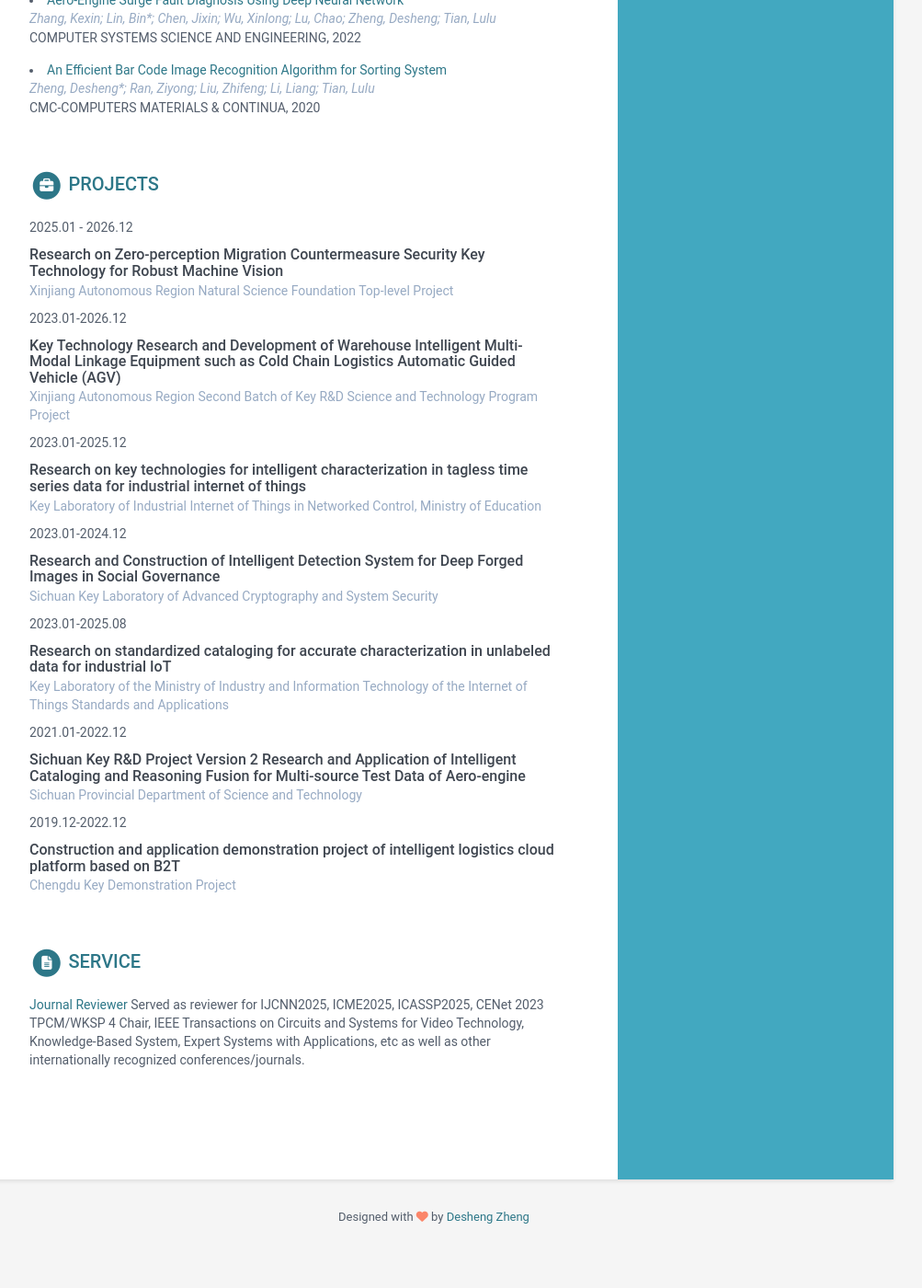
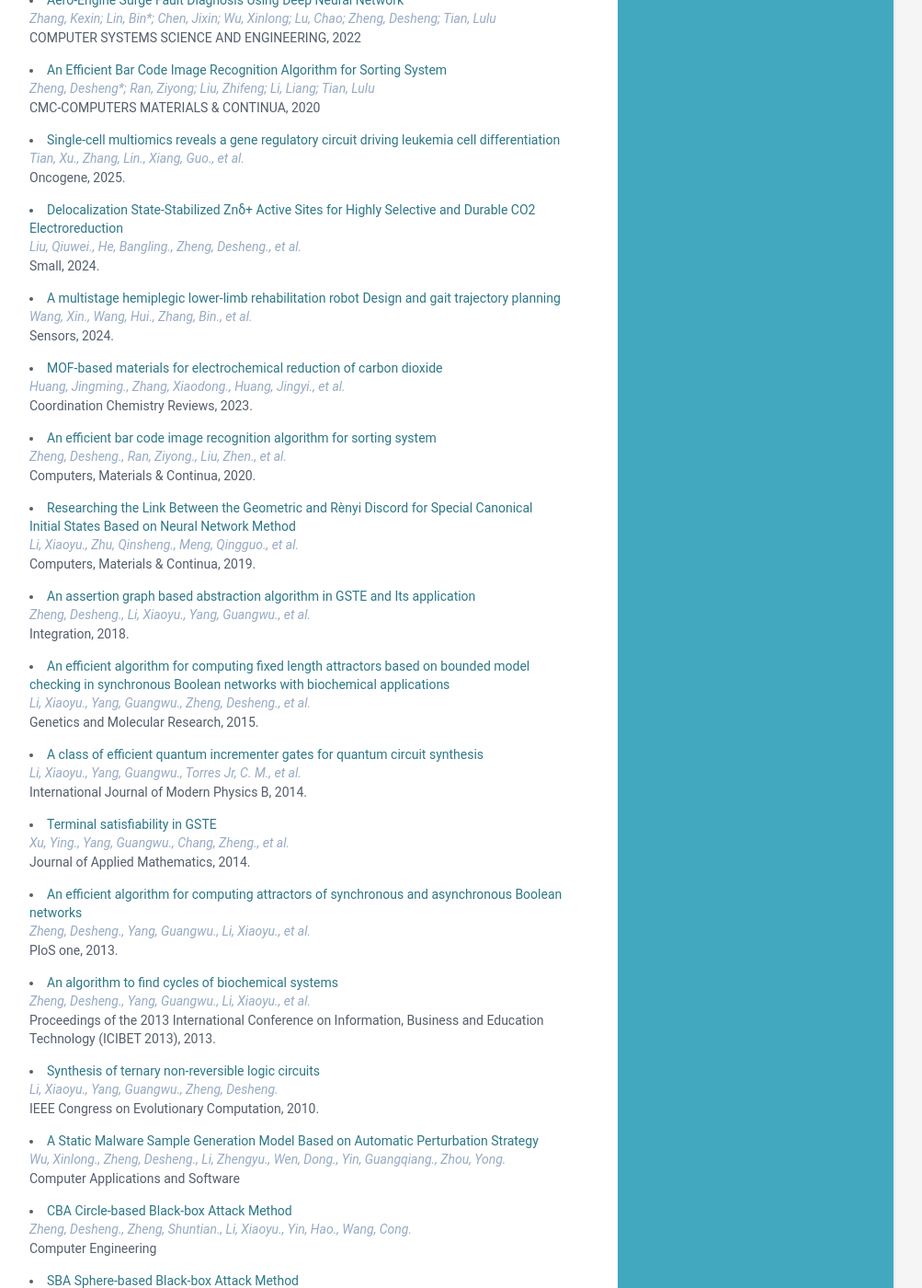
Before and after one commit to DeshengZheng/online-cv, a Jekyll site: the page built from index.html, in a window 1280 px wide and 1400 px high, scrolled down 2977 px. Shown: the whole window at 92% size, without its empty margins (168-1171 px from the left). Built offline with Jekyll 4.4.1, drawn with Linux system fonts in a browser that asks for light colours; before the commit the page ends 4341 px from its top, so only the background shows below that; some of the changed text lies outside the part shown.

Commit message:
add 2025 papers and revise intersting

```diff
--- a/_data/data.yml
+++ b/_data/data.yml
@@ -264,15 +264,16 @@ publications:
 #    amet, consectetur adipiscing elit. Vestibulum et ligula in nunc
 #    bibendum fringilla a eu lectus.
   papers:
+  - title: Enhancing Adversarial Transferability by Resolving Gradient Conflicts in Multi-Input Transformations
+    link: "#"
+    authors: Zheng, Desheng., Tian, Ye., Zhou, Yong., Duan, Yaoxin., Min, Fan., & Ke, Wuping.
+    conference: Applied Soft Computing Journal, 2025.
+
   - title: Transformer-based deep learning for predicting brain tumor recurrence using magnetic resonance imaging
     link: "#"
     authors: Zhou, Qiuyu., Tian, Xuwei., Feng, Meiling., Li, Lintao., Zheng, Desheng., & Li, Xiaoyu.
     conference: Medical Physics, 2025.
 
-  - title: Enhancing Adversarial Transferability by Resolving Gradient Conflicts in Multi-Input Transformations
-    link: "#"
-    authors: Zheng, Desheng., Tian, Ye., Zhou, Yong., Duan, Yaoxin., Min, Fan., & Ke, Wuping.
-    conference: Applied Soft Computing Journal, 2025.
   - title: RCA-SI A Rapid Consensus Algorithm for Swarm Intelligence in unstable network environments
     link: "#"
     authors: Zeng, Guangquan., Wan, Hu., Zhou, Yongchao., Zheng, Desheng., Li, Xiaoyu., & Shi, Chuang.
@@ -282,7 +283,6 @@ publications:
     link: "#"
     authors: Tian, Xin., Zhang, Liuqingqing., Xiang, Guiqiyang., Tang, Yijia., Zhu, Ping., Yu, Shuting., Jiang, Fangying., Wang, Shuai., Wang, Jinzeng., Dai, Yao., Zheng, Desheng., Wang, Jianbiao., Weng, Xiangqin., Wang, Shengyue., Tan, Yun., & Liu, Feng.
     conference: ONCOGENE, 2025.
-
 
   - title: Harmful data enhanced anomaly detection for quasi-periodic multivariate time series
     link: "#"
@@ -294,10 +294,28 @@ publications:
     authors: Heqing Zou, Fengmao Lv, Desheng Zheng, Eng Siong Chng, Deepu Rajan
     conference: ICME, 2025.
 
+  - title: Enhancing the Transferability of Adversarial Attacks via Multi-Feature Attention
+    link: "#"
+    authors: Zheng, Desheng, Wuping Ke*, Xiaoyu Li, Yaoxin Duan, Guangqiang Yin, and Fan Min
+    conference: IEEE Transactions on Information Forensics and Security, 2025.
+
+
   - title: CGFMD CNN and GRU Based Framework for Malicious Domain Name Detection
     link: "#"
     authors: Ke, Wuping., Zheng, Desheng., Zhang, Chi., et al.
     conference: International Conference on Artificial Intelligence and Security, 2022. (Best paper)
+
+  - title: Improving the transferability of adversarial examples through neighborhood attribution
+    link: "#"
+    authors: Ke, Wuping, Desheng Zheng*, Xiaoyu Li, Yuanhang He, Tianyu Li, and Fan Min
+    conference: Knowledge-Based Systems, 2024.
+
+  - title: Channel-augmented joint transformation for transferable adversarial attacks
+    link: "#"
+    authors: Zheng, Desheng, Wuping Ke*, Xiaoyu Li, Shibin Zhang, Guangqiang Yin, Weizhong Qian, Yong Zhou, Fan Min, and Shan Yang
+    conference: Applied Intelligence, 2024.
+
+
 
   - title: An automatic segmentation framework of quasi-periodic time series through graph structure
     link: "#"
@@ -309,20 +327,7 @@ publications:
     authors: Li, Zhengyu; Zheng, Desheng*; Li, Lintao; He, Peilei; Liu, Ruibao; Qian, Xingyu; Yang, Shan
     conference: 2023 INTERNATIONAL JOINT CONFERENCE ON NEURAL NETWORKS, IJCNN, 2023
 
-  - title: Enhancing the Transferability of Adversarial Attacks via Multi-Feature Attention
-    link: "#"
-    authors: Zheng, Desheng, Wuping Ke*, Xiaoyu Li, Yaoxin Duan, Guangqiang Yin, and Fan Min
-    conference: IEEE Transactions on Information Forensics and Security, 2025.
 
-  - title: Improving the transferability of adversarial examples through neighborhood attribution
-    link: "#"
-    authors: Ke, Wuping, Desheng Zheng*, Xiaoyu Li, Yuanhang He, Tianyu Li, and Fan Min
-    conference: Knowledge-Based Systems, 2024.
-
-  - title: Channel-augmented joint transformation for transferable adversarial attacks
-    link: "#"
-    authors: Zheng, Desheng, Wuping Ke*, Xiaoyu Li, Shibin Zhang, Guangqiang Yin, Weizhong Qian, Yong Zhou, Fan Min, and Shan Yang
-    conference: Applied Intelligence, 2024.
 
 
 
@@ -402,6 +407,124 @@ publications:
     link: "#"
     authors: Zheng, Desheng*; Ran, Ziyong; Liu, Zhifeng; Li, Liang; Tian, Lulu
     conference: CMC-COMPUTERS MATERIALS & CONTINUA, 2020
+
+
+  - title: Single-cell multiomics reveals a gene regulatory circuit driving leukemia cell differentiation
+    link: "#"
+    authors: Tian, Xu., Zhang, Lin., Xiang, Guo., et al.
+    conference: Oncogene, 2025.
+
+  - title: Delocalization State‐Stabilized Znδ+ Active Sites for Highly Selective and Durable CO2 Electroreduction
+    link: "#"
+    authors: Liu, Qiuwei., He, Bangling., Zheng, Desheng., et al.
+    conference: Small, 2024.
+
+  - title: A multistage hemiplegic lower-limb rehabilitation robot Design and gait trajectory planning
+    link: "#"
+    authors: Wang, Xin., Wang, Hui., Zhang, Bin., et al.
+    conference: Sensors, 2024.
+
+  - title: MOF-based materials for electrochemical reduction of carbon dioxide
+    link: "#"
+    authors: Huang, Jingming., Zhang, Xiaodong., Huang, Jingyi., et al.
+    conference: Coordination Chemistry Reviews, 2023.
+
+  - title: An efficient bar code image recognition algorithm for sorting system
+    link: "#"
+    authors: Zheng, Desheng., Ran, Ziyong., Liu, Zhen., et al.
+    conference: Computers, Materials & Continua, 2020.
+
+  - title: Researching the Link Between the Geometric and Rènyi Discord for Special Canonical Initial States Based on Neural Network Method
+    link: "#"
+    authors: Li, Xiaoyu., Zhu, Qinsheng., Meng, Qingguo., et al.
+    conference: Computers, Materials & Continua, 2019.
+
+  - title: An assertion graph based abstraction algorithm in GSTE and Its application
+    link: "#"
+    authors: Zheng, Desheng., Li, Xiaoyu., Yang, Guangwu., et al.
+    conference: Integration, 2018.
+
+  - title: An efficient algorithm for computing fixed length attractors based on bounded model checking in synchronous Boolean networks with biochemical applications
+    link: "#"
+    authors: Li, Xiaoyu., Yang, Guangwu., Zheng, Desheng., et al.
+    conference: Genetics and Molecular Research, 2015.
+
+  - title: A class of efficient quantum incrementer gates for quantum circuit synthesis
+    link: "#"
+    authors: Li, Xiaoyu., Yang, Guangwu., Torres Jr, C. M., et al.
+    conference: International Journal of Modern Physics B, 2014.
+
+  - title: Terminal satisfiability in GSTE
+    link: "#"
+    authors: Xu, Ying., Yang, Guangwu., Chang, Zheng., et al.
+    conference: Journal of Applied Mathematics, 2014.
+
+  - title: An efficient algorithm for computing attractors of synchronous and asynchronous Boolean networks
+    link: "#"
+    authors: Zheng, Desheng., Yang, Guangwu., Li, Xiaoyu., et al.
+    conference: PloS one, 2013.
+
+  - title: An algorithm to find cycles of biochemical systems
+    link: "#"
+    authors: Zheng, Desheng., Yang, Guangwu., Li, Xiaoyu., et al.
+    conference: Proceedings of the 2013 International Conference on Information, Business and Education Technology (ICIBET 2013), 2013.
+
+  - title: Synthesis of ternary non-reversible logic circuits
+    link: "#"
+    authors: Li, Xiaoyu., Yang, Guangwu., Zheng, Desheng.
+    conference: IEEE Congress on Evolutionary Computation, 2010.
+
+
+
+  - title: A Static Malware Sample Generation Model Based on Automatic Perturbation Strategy
+    link: "#"
+    authors: Wu, Xinlong., Zheng, Desheng., Li, Zhengyu., Wen, Dong., Yin, Guangqiang., Zhou, Yong.
+    conference: Computer Applications and Software
+
+  - title: CBA Circle-based Black-box Attack Method
+    link: "#"
+    authors: Zheng, Desheng., Zheng, Shuntian., Li, Xiaoyu., Yin, Hao., Wang, Cong.
+    conference: Computer Engineering
+
+  - title: SBA Sphere-based Black-box Attack Method
+    link: "#"
+    authors: Zheng, Desheng., Tian, Ye., Ke, Wuping., Li, Xiaoyu., Yin, Hao.
+    conference: Journal of Computer Science and Exploration
+
+  - title: A Survey of Multivariate Time Series Clustering Algorithms
+    link: "#"
+    authors: Zheng, Desheng., Sun, Hanming., Wang, Liyuan., Duan, Yaoxin., Li, Xiaoyu.
+    conference: Journal of Computer Science and Exploration
+
+  - title: Research on Intelligent Fault Diagnosis Model for Aero-Engine Surge
+    link: "#"
+    authors: Zhang, Kexin., Zheng, Desheng., Wu, Xinlong., Chen, Jixin.
+    conference: Computer Simulation
+
+  - title: Adversarial Attack Transferability Enhancement Algorithm Based on Input Channel Splitting
+    link: "#"
+    authors: Zheng, Desheng., Chen, Jixin., Zhou, Jing., Ke, Wuping., Lu, Chao.
+    conference: Computer Engineering
+
+  - title: Surge Fault Detection in Aero-Engines Based on Differential Privacy
+    link: "#"
+    authors: Cen, Peng., Zheng, Desheng., Lu, Chao.
+    conference: Gas Turbine Experiment and Research
+
+  - title: Thoughts and Suggestions on Cultivating Cyberspace Security Talents
+    link: "#"
+    authors: Zheng, Desheng., Zhang, Kexin., Deng, Biying., Gong, Jie., Zhang, Xiaojun.
+    conference: Education and Teaching Forum
+
+  - title: A U-Net Based Defense Model Against Adversarial Examples
+    link: "#"
+    authors: Lai, Yanling., Shi, Junfeng., Chen, Jixin., Bai, Hanli., Tang, Xiaolan., Deng, Biying., Zheng, Desheng.
+    conference: Computer Engineering
+
+  - title: A DS-based PCA Fusion Scheme for Multi-source Information in Electronic Warfare
+    link: "#"
+    authors: Zheng, Desheng., Li, Xiaoyu., Cai, Jingye.
+    conference: Journal of University of Electronic Science and Technology of China
 
 
 
```
